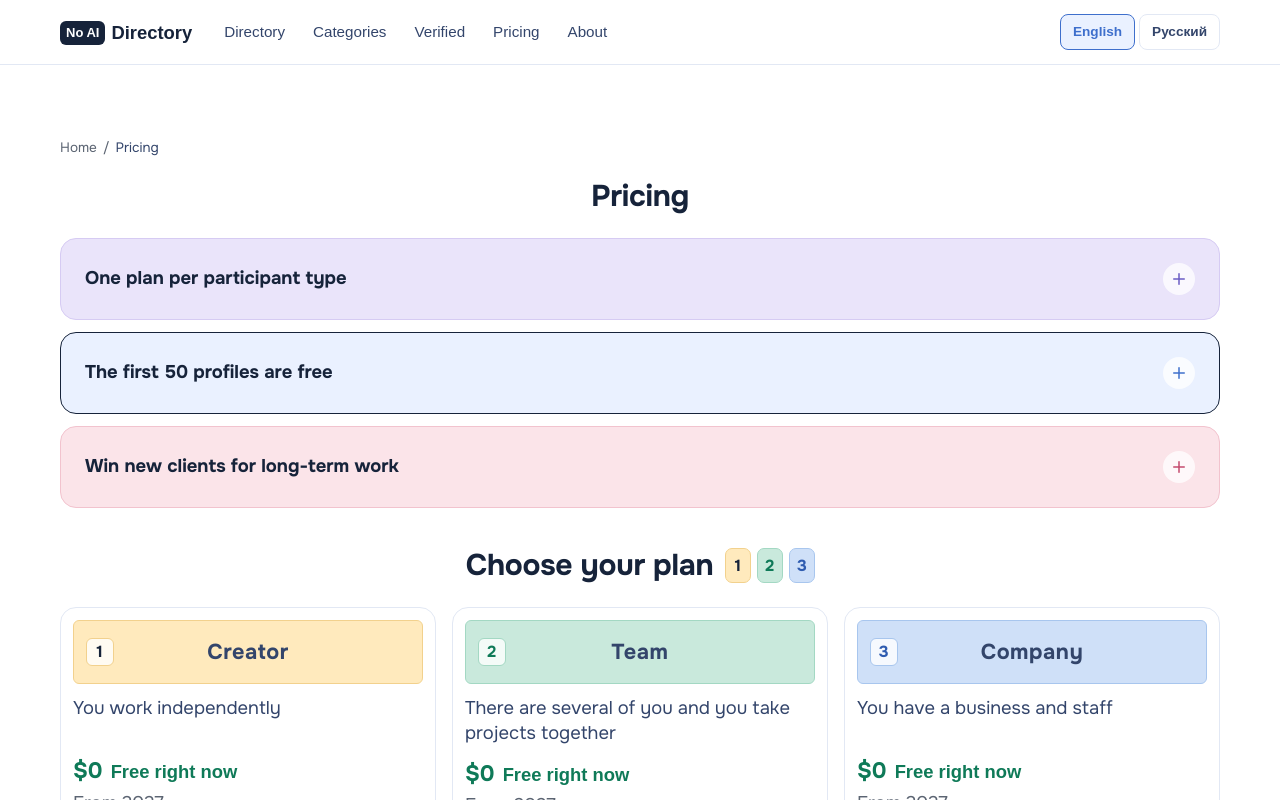
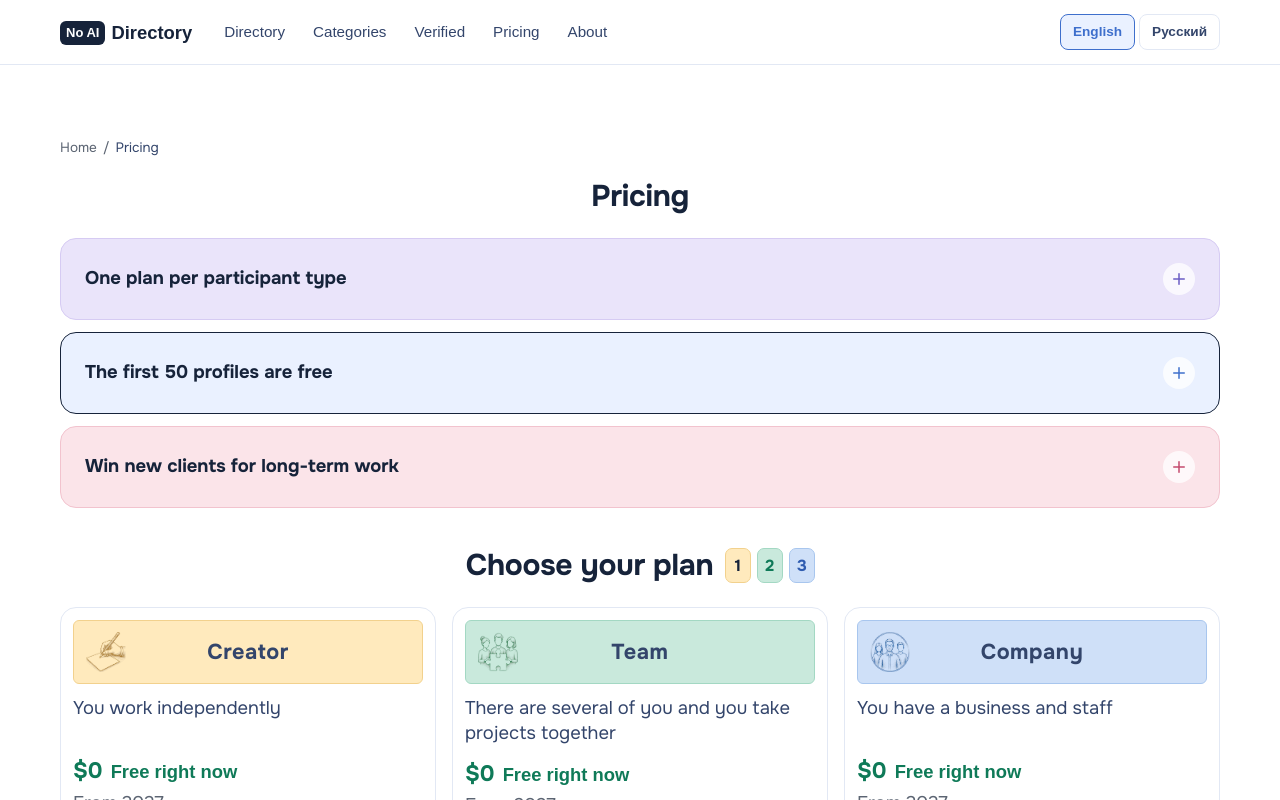
Before and after one commit to dm100usa-oss/no-ai-marketplace, a Next.js app: page /en/pricing in a window 1280 px wide. Shown: the top 800 px of the page. Built offline with nearby package versions, Linux system fonts and the light colour scheme; a web font is replaced by a local one.

Commit message:
Add files via upload

```diff
--- a/src/app/globals.css
+++ b/src/app/globals.css
@@ -890,8 +890,27 @@ a { color: inherit; text-decoration: none; }
   opacity: 0;
   transform: translateY(0.75rem) rotate(-7deg) scale(0.86);
 }
+/* Two animations, in this order.
+
+   The first deals the plate onto the line, once. The second is the loop:
+   every five seconds each plate lifts a little and settles again, one
+   after the other, so the count reads 1-2-3 over and over without
+   anything ever disappearing. Plates that vanish and come back would pull
+   the eye off the heading every five seconds; a plate that breathes does
+   not. Most of the cycle is rest, which is what keeps it quiet.
+
+   The loop is listed second so it owns the transform once it starts, and
+   its delay clears the dealing first. */
 .plan-number-live {
-  animation: plan-number-deal 0.58s cubic-bezier(0.2, 1.1, 0.32, 1) forwards;
+  animation:
+    plan-number-deal 0.58s cubic-bezier(0.2, 1.1, 0.32, 1) forwards,
+    plan-number-wave 5s ease-in-out 1.4s infinite;
+}
+@keyframes plan-number-wave {
+  0%   { transform: translateY(0) scale(1); }
+  4%   { transform: translateY(-0.28rem) scale(1.06); }
+  10%  { transform: translateY(0) scale(1); }
+  100% { transform: translateY(0) scale(1); }
 }
 /* Dealt, not faded in. Each plate comes up from below turned slightly to
    one side, overshoots a little, then squares itself off. The tilt is what
--- a/src/components/PlanNumbers.tsx
+++ b/src/components/PlanNumbers.tsx
@@ -57,7 +57,11 @@ export function PlanNumbers() {
             background: p.bg,
             borderColor: p.edge,
             color: p.ink,
-            animationDelay: `${i * 0.18}s`,
+            /* Two delays for two animations: the deal, then the loop.
+               The loop's delay is measured from the same clock, so plate
+               three is always a beat behind plate two, cycle after
+               cycle. */
+            animationDelay: `${i * 0.18}s, ${1.4 + i * 0.35}s`,
           }}
         >
           {p.n}
--- a/src/components/PlansTable.tsx
+++ b/src/components/PlansTable.tsx
@@ -214,21 +214,20 @@ export function PlansTable({ lang, dict }: { lang: Locale; dict: Dictionary }) {
                   minHeight: "var(--h-action-lg)",
                 }}
               >
-                {/* The same number the heading dealt out, on the card it
-                    belongs to. Set at the left edge and out of the flow, so
-                    the name itself stays centred on the plate rather than
-                    being nudged sideways by the digit. */}
-                <span
-                  aria-hidden
-                  className="absolute left-3 grid h-7 w-7 place-items-center rounded-md text-[1rem] font-bold"
-                  style={{
-                    background: "rgba(255,255,255,0.8)",
-                    border: `1px solid ${tone.edge}`,
-                    color: tone.ink,
-                  }}
-                >
-                  {PLAN_ORDER.indexOf(id) + 1}
-                </span>
+                {/* The drawing this participant type already has in the
+                    "Найти" block on the home page. Set at the left edge and
+                    out of the flow, so the name itself stays centred on the
+                    plate rather than being nudged sideways by the picture. */}
+                <img
+                  src={`/images/find/${id}-v2.webp`}
+                  alt=""
+                  aria-hidden="true"
+                  width={40}
+                  height={40}
+                  loading="lazy"
+                  decoding="async"
+                  className="absolute left-3 block h-10 w-10 shrink-0"
+                />
                 {dict.pricing.planNames[id]}
               </span>
 
```
Also changed, not shown: 1 other file (tests, documents, lock files or other folders).
